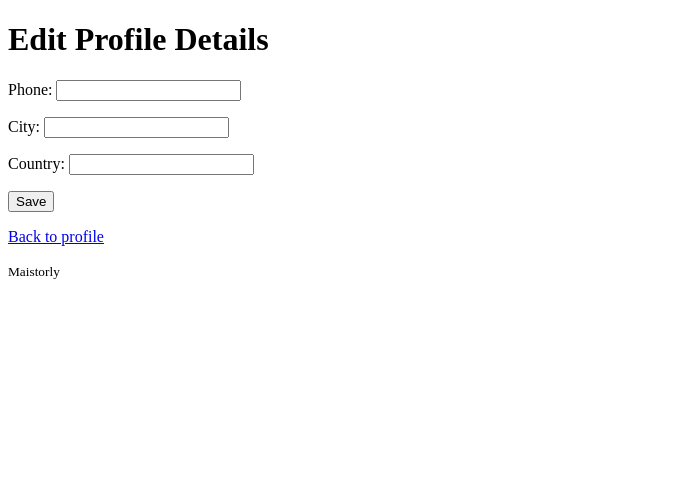
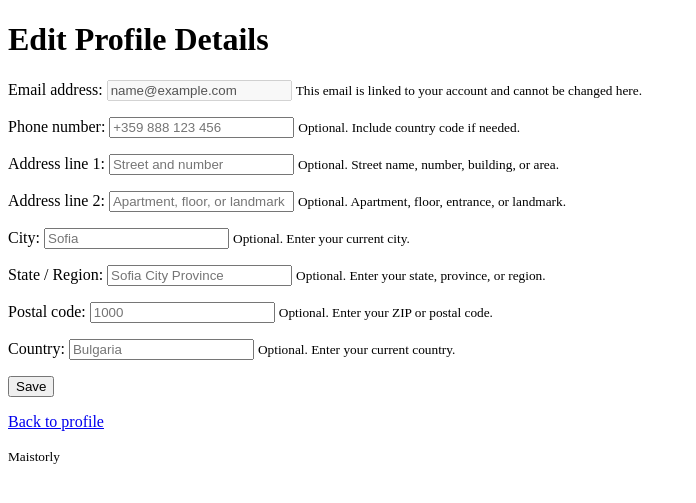
Before and after one commit to YordanVeselinov/maistorly, a Django app: page /accounts/profile/edit/ in a window 1280 px wide. Shown: the part 29-532 px from the top of the page, without its empty margins (0-696 px from the left). Run offline with Django 5.2, Linux system fonts and the light colour scheme; the visitor is signed in with stand-in values (Sample User, id 1); data comes from the database, SQL or seed files in the repository.

Commit message:
feat: improve customer profile management and validation

```diff
--- a/backend/accounts/forms.py
+++ b/backend/accounts/forms.py
@@ -1,5 +1,6 @@
 from django import forms
 from django.contrib.auth.forms import UserCreationForm, AuthenticationForm
+from django.core.validators import RegexValidator
 
 from .models import CustomerAccount, User
 
@@ -34,10 +35,161 @@ class EmailAuthenticationForm(AuthenticationForm):
 
 
 class CustomerAccountForm(forms.ModelForm):
+    email = forms.EmailField(
+        label="Email address",
+        required=False,
+        disabled=True,
+        help_text="This email is linked to your account and cannot be changed here.",
+        widget=forms.EmailInput(
+            attrs={
+                "class": "form-control",
+                "placeholder": "Your email address",
+                "readonly": True,
+            }
+        ),
+    )
+
     class Meta:
         model = CustomerAccount
         fields = (
             "phone",
+            "address_line1",
+            "address_line2",
             "city",
+            "state",
+            "postal_code",
             "country",
         )
+        labels = {
+            "phone": "Phone number",
+            "address_line1": "Address line 1",
+            "address_line2": "Address line 2",
+            "city": "City",
+            "state": "State / Region",
+            "postal_code": "Postal code",
+            "country": "Country",
+        }
+        help_texts = {
+            "phone": "Optional. Include country code if needed.",
+            "address_line1": "Optional. Street name, number, building, or area.",
+            "address_line2": "Optional. Apartment, floor, entrance, or landmark.",
+            "city": "Optional. Enter your current city.",
+            "state": "Optional. Enter your state, province, or region.",
+            "postal_code": "Optional. Enter your ZIP or postal code.",
+            "country": "Optional. Enter your current country.",
+        }
+        error_messages = {
+            "phone": {
+                "max_length": "Phone number must be at most 32 characters long.",
+            },
+            "address_line1": {
+                "max_length": "Address line 1 must be at most 200 characters long.",
+            },
+            "address_line2": {
+                "max_length": "Address line 2 must be at most 200 characters long.",
+            },
+            "city": {
+                "max_length": "City must be at most 100 characters long.",
+            },
+            "state": {
+                "max_length": "State / Region must be at most 100 characters long.",
+            },
+            "postal_code": {
+                "max_length": "Postal code must be at most 32 characters long.",
+            },
+            "country": {
+                "max_length": "Country must be at most 100 characters long.",
+            },
+        }
+        widgets = {
+            "phone": forms.TextInput(
+                attrs={
+                    "class": "form-control",
+                    "placeholder": "+359 888 123 456",
+                }
+            ),
+            "address_line1": forms.TextInput(
+                attrs={
+                    "class": "form-control",
+                    "placeholder": "Street and number",
+                }
+            ),
+            "address_line2": forms.TextInput(
+                attrs={
+                    "class": "form-control",
+                    "placeholder": "Apartment, floor, or landmark",
+                }
+            ),
+            "city": forms.TextInput(
+                attrs={
+                    "class": "form-control",
+                    "placeholder": "Sofia",
+                }
+            ),
+            "state": forms.TextInput(
+                attrs={
+                    "class": "form-control",
+                    "placeholder": "Sofia City Province",
+                }
+            ),
+            "postal_code": forms.TextInput(
+                attrs={
+                    "class": "form-control",
+                    "placeholder": "1000",
+                }
+            ),
+            "country": forms.TextInput(
+                attrs={
+                    "class": "form-control",
+                    "placeholder": "Bulgaria",
+                }
+            ),
+        }
+
+    phone_validator = RegexValidator(
+        regex=r"^[0-9+()\-\s]{7,32}$",
+        message="Enter a valid phone number using digits, spaces, and + ( ) - symbols only.",
+    )
+
+    def __init__(self, *args, **kwargs):
+        super().__init__(*args, **kwargs)
+        self.order_fields(
+            [
+                "email",
+                "phone",
+                "address_line1",
+                "address_line2",
+                "city",
+                "state",
+                "postal_code",
+                "country",
+            ]
+        )
+        if self.instance and self.instance.user_id:
+            self.fields["email"].initial = self.instance.user.email
+
+    def clean_phone(self):
+        phone = self.cleaned_data.get("phone", "").strip()
+        if not phone:
+            return ""
+
+        self.phone_validator(phone)
+        return phone
+
+    def clean_address_line1(self):
+        return self.cleaned_data.get("address_line1", "").strip()
+
+    def clean_address_line2(self):
+        return self.cleaned_data.get("address_line2", "").strip()
+
+    def clean_city(self):
+        return self.cleaned_data.get("city", "").strip()
+
+    def clean_state(self):
+        return self.cleaned_data.get("state", "").strip()
+
+    def clean_postal_code(self):
+        return self.cleaned_data.get("postal_code", "").strip()
+
+    def clean_country(self):
+        return self.cleaned_data.get("country", "").strip()
--- a/backend/accounts/views.py
+++ b/backend/accounts/views.py
@@ -20,10 +20,10 @@ class RegisterView(CreateView):
     success_url = reverse_lazy("accounts:login")
 
     def form_valid(self, form):
-        user = form.save()
+        self.object = form.save()
         client_group, _ = Group.objects.get_or_create(name=CLIENTS_GROUP)
-        user.groups.add(client_group)
-        CustomerAccount.objects.get_or_create(user=user)
+        self.object.groups.add(client_group)
+        CustomerAccount.objects.get_or_create(user=self.object)
         return redirect(self.get_success_url())
 
 
@@ -47,6 +47,10 @@ class ProfileEditView(LoginRequiredMixin, UpdateView):
         customer_account, _ = CustomerAccount.objects.get_or_create(user=self.request.user)
         return customer_account
 
+    def form_valid(self, form):
+        form.instance.user = self.request.user
+        return super().form_valid(form)
+
 
 
 
--- a/backend/templates/accounts/profile.html
+++ b/backend/templates/accounts/profile.html
@@ -8,7 +8,11 @@
 <p>Email: {{ request.user.email }}</p>
 <p>Group: {% if primary_group %}{{ primary_group.name }}{% else %}-{% endif %}</p>
 <p>Phone: {{ customer_account.phone|default:"-" }}</p>
+<p>Address line 1: {{ customer_account.address_line1|default:"-" }}</p>
+<p>Address line 2: {{ customer_account.address_line2|default:"-" }}</p>
 <p>City: {{ customer_account.city|default:"-" }}</p>
+<p>State / Region: {{ customer_account.state|default:"-" }}</p>
+<p>Postal code: {{ customer_account.postal_code|default:"-" }}</p>
 <p>Country: {{ customer_account.country|default:"-" }}</p>
 <p><a href="{% url 'accounts:profile_edit' %}">Edit profile details</a></p>
 {% endblock %}
--- a/backend/templates/accounts/profile_edit.html
+++ b/backend/templates/accounts/profile_edit.html
@@ -6,7 +6,17 @@
 <h1>Edit Profile Details</h1>
 <form method="post">
     {% csrf_token %}
-    {{ form.as_p }}
+    {{ form.non_field_errors }}
+    {% for field in form %}
+    <p>
+        {{ field.label_tag }}
+        {{ field }}
+        {% if field.help_text %}
+        <small>{{ field.help_text }}</small>
+        {% endif %}
+        {{ field.errors }}
+    </p>
+    {% endfor %}
     <button type="submit">Save</button>
 </form>
 <p><a href="{% url 'accounts:profile' %}">Back to profile</a></p>
```
Also changed, not shown: backend/accounts/tests.py (+54 -0 lines).
